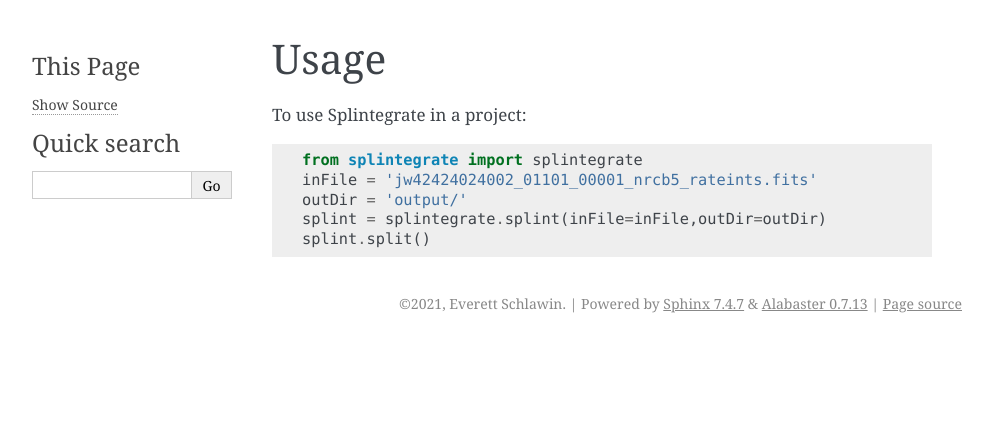
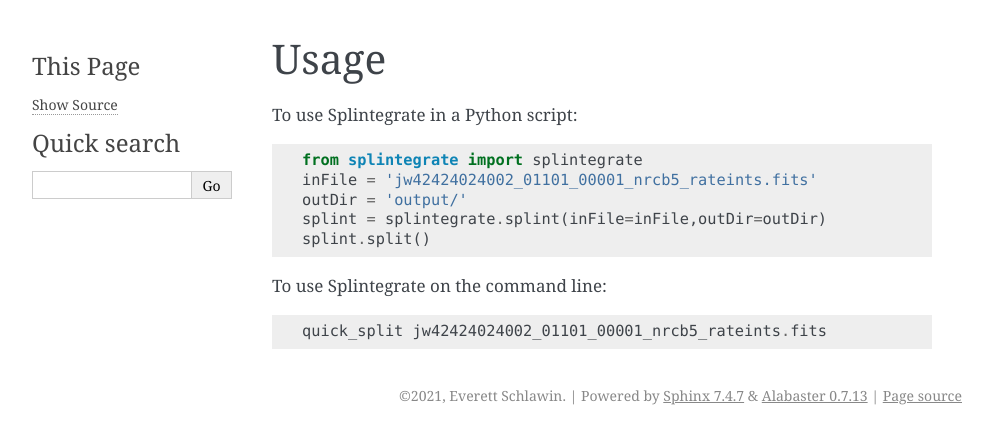
Before and after one commit to eas342/splintegrate, a Sphinx documentation site: the page built from docs/usage.rst, in a window 1280 px wide. Shown: the top 444 px of the page, without its empty margins (148-1141 px from the left). Built offline with Sphinx 7.4.7, drawn with Linux system fonts in a browser that asks for light colours; pages that are not in the unit, such as notebooks, are missing from menus.

Commit message:
Made a quick split script and instructions

```diff
--- a/docs/usage.rst
+++ b/docs/usage.rst
@@ -2,10 +2,15 @@
 Usage
 =====
 
-To use Splintegrate in a project::
+To use Splintegrate in a Python script::
 
     from splintegrate import splintegrate
     inFile = 'jw42424024002_01101_00001_nrcb5_rateints.fits'
     outDir = 'output/'
     splint = splintegrate.splint(inFile=inFile,outDir=outDir)
     splint.split()
+
+
+To use Splintegrate on the command line::
+
+   quick_split jw42424024002_01101_00001_nrcb5_rateints.fits
--- a/setup.py
+++ b/setup.py
@@ -38,6 +38,7 @@ setup(
     include_package_data=True,
     keywords='splintegrate',
     name='splintegrate',
+    scripts=['bin/quick_split'],
     packages=find_packages(include=['splintegrate', 'splintegrate.*']),
     setup_requires=setup_requirements,
     test_suite='tests',
```
Also changed, not shown: 1 other file.
